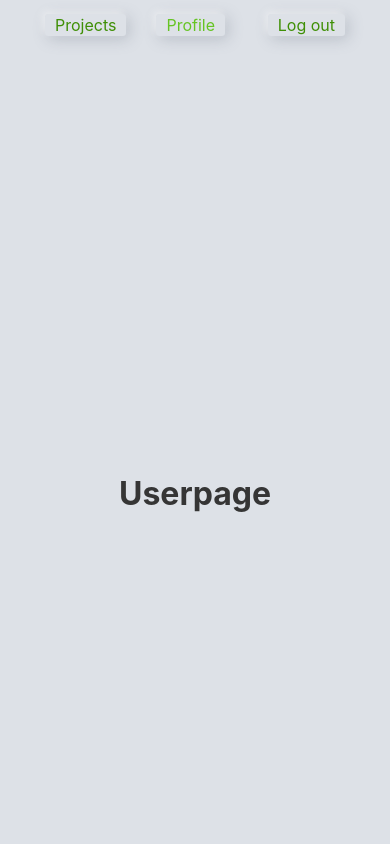
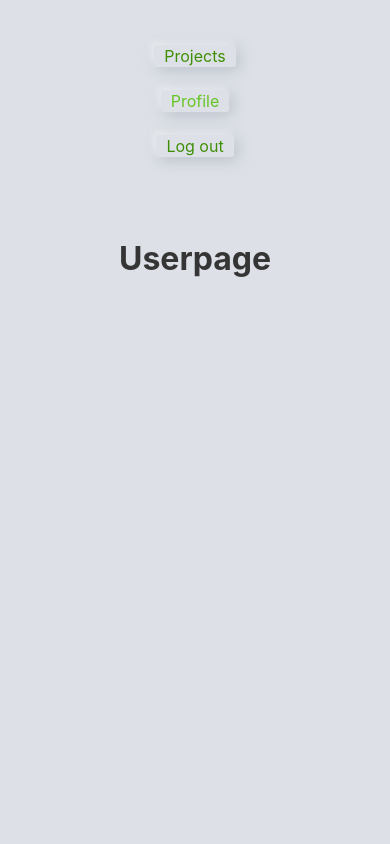
Before and after one commit to kiamelJ/bjornligan, a Next.js app: page /userpage in a window 390 px wide. Shown: the top 844 px of the page. Built offline with nearby package versions, Linux system fonts and the light colour scheme.

Commit message:
Fix Responsive Mobile/Webb

```diff
--- a/styles/Nav.module.css
+++ b/styles/Nav.module.css
@@ -1,5 +1,5 @@
 .nav {
-  height: 50px;
+          height: 100%;
           padding: 10px;
           background: #dde1e7;
           color: rgb(63, 143, 6);
@@ -21,11 +21,13 @@
           margin: 5px 15px;
           padding: 1px 10px;
           border-radius: 3px;
-  box-shadow: -3px -3px 7px #ffffff73, 3px 3px 15px rgba(94, 104, 121, .288);
+          box-shadow: -3px -3px 7px #ffffff73,
+                    3px 3px 15px rgba(94, 104, 121, 0.288);
 }
 
 .nav ul li a:active {
-  box-shadow: inset -3px -3px 7px #ffffff73, inset 3px 3px 5px rgba(94, 104, 121, .288);
+          box-shadow: inset -3px -3px 7px #ffffff73,
+                    inset 3px 3px 5px rgba(94, 104, 121, 0.288);
 }
 
 .nav ul li a:hover {
@@ -33,7 +35,14 @@
           /* text-shadow: 1px 1px 1px; */
 }
 
-.rightMargin {
+/* .rightMargin {
           margin-right: auto;
+} */
 
+@media (max-width: 600px) {
+          .nav ul {
+                    display: flex;
+                    flex-direction: column;
+                    gap: 25px;
           }
+}
--- a/styles/globalStyles.css
+++ b/styles/globalStyles.css
@@ -2,8 +2,9 @@ html,
 body {
           padding: 0;
           margin: 0;
-  font-family: -apple-system, BlinkMacSystemFont, Segoe UI, Roboto, Oxygen,
-    Ubuntu, Cantarell, Fira Sans, Droid Sans, Helvetica Neue, sans-serif;
+          font-family: -apple-system, BlinkMacSystemFont, Segoe UI, Roboto,
+                    Oxygen, Ubuntu, Cantarell, Fira Sans, Droid Sans,
+                    Helvetica Neue, sans-serif;
           background-color: #dde1e7;
 }
 
@@ -27,11 +28,11 @@ a {
 }
 .main {
           min-height: 100vh;
-  padding: 4rem 0;
+          padding: 1rem 0;
           flex: 1;
           display: flex;
           flex-direction: column;
-  justify-content: center;
+          justify-content: flex-start;
           align-items: center;
           color: rgb(53, 53, 53);
 }
@@ -63,7 +64,7 @@ a {
 .title,
 .description {
           text-align: center;
-  font-weight: lighter
+          font-weight: lighter;
 }
 
 .description {
@@ -77,7 +78,8 @@ a {
           align-items: center;
           justify-content: center;
           flex-wrap: wrap;
-  max-width: 800px;
+          min-width: 80%;
+          max-width: 100%;
 }
 
 .card {
@@ -90,7 +92,7 @@ a {
           list-style-type: none;
           border-bottom: 1px solid rgb(63, 143, 6);
           transition: color 0.15s ease, border-color 0.15s ease;
-  width: 100vh;
+          width: 100%;
 }
 
 .button-container {
@@ -103,8 +105,9 @@ a {
           border: 0;
           height: 1.5rem;
           border-radius: 3px;
-  box-shadow: -3px -3px 7px #ffffff73, 3px 3px 15px rgba(94, 104, 121, .288);
-  color:rgb(63, 143, 6);
+          box-shadow: -3px -3px 7px #ffffff73,
+                    3px 3px 15px rgba(94, 104, 121, 0.288);
+          color: rgb(63, 143, 6);
           background-color: #dde1e7;
 }
 
@@ -114,7 +117,8 @@ a {
 }
 
 .card button:active {
-  box-shadow: inset -3px -3px 7px #ffffff73, inset 3px 3px 5px rgba(94, 104, 121, .288);
+          box-shadow: inset -3px -3px 7px #ffffff73,
+                    inset 3px 3px 5px rgba(94, 104, 121, 0.288);
 }
 
 .card h2 {
@@ -136,7 +140,7 @@ a {
 }
 
 /* Mobile friendly layout */
-@media (max-width: 600px) {
+@media (max-width: 100%) {
           .grid {
                     width: 100%;
                     flex-direction: column;
```
Lines whose indentation alone changed are shown as unchanged.
